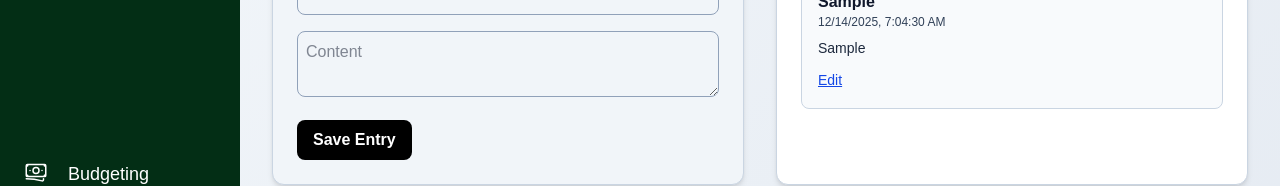
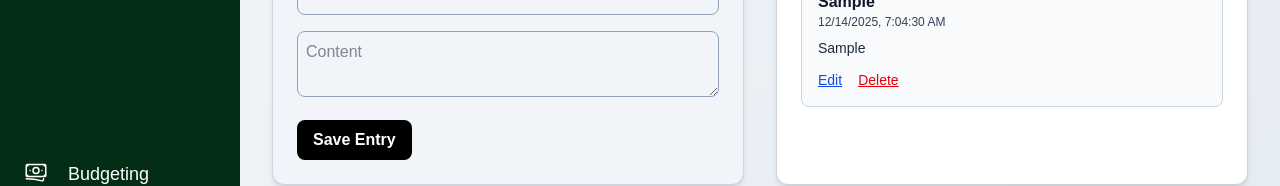
Before and after one commit to hanscabanero/WebDevelopment2FinalProject, a Next.js app: page /Journaling in a window 1280 px wide. Both pictures are taken after typing "Sample", "Sample" into the empty fields and a click on the button "Save Entry". Shown: the part 132-318 px from the top of the page. Built offline with nearby package versions, Linux system fonts and the light colour scheme; no server answers.

Commit message:
delete fucntion
added delete function and changed firebase keys

```diff
--- a/app/Journaling/journal-list.js
+++ b/app/Journaling/journal-list.js
@@ -1,6 +1,6 @@
 "use client";
 
-export default function JournalList({ entries, onEdit }) {
+export default function JournalList({ entries, onEdit, onDelete }) {
   return (
     <div className="bg-white p-6 rounded-xl shadow-md border border-slate-300">
       <h2 className="text-2xl font-bold text-slate-900 mb-4">Saved Journals</h2>
@@ -11,9 +11,9 @@
         </p>
       ) : (
         <div className="space-y-2 max-h-96 overflow-y-auto">
-          {entries.map((entry, index) => (
+          {entries.map((entry) => (
             <div
-              key={entry.id || index}
+              key={entry.id}
               className="bg-slate-50 p-4 rounded-lg border border-slate-300 hover:shadow-md transition"
             >
               <p className="font-semibold text-slate-900">{entry.title}</p>
@@ -22,12 +22,22 @@
 
               <p className="text-sm text-slate-800 mt-2">{entry.content}</p>
 
-              <button
-                className="text-blue-700 text-sm underline mt-3"
-                onClick={() => onEdit(entry)}
-              >
-                Edit
-              </button>
+              {/* Buttons */}
+              <div className="flex gap-4 mt-3">
+                <button
+                  className="text-blue-700 text-sm underline cursor-pointer"
+                  onClick={() => onEdit(entry)}
+                >
+                  Edit
+                </button>
+
+                <button
+                  className="text-red-600 text-sm underline cursor-pointer"
+                  onClick={() => onDelete(entry.id)}
+                >
+                  Delete
+                </button>
+              </div>
             </div>
           ))}
         </div>
--- a/app/Journaling/page.js
+++ b/app/Journaling/page.js
@@ -39,10 +39,10 @@
     setEditingEntry(null);
   };
 
-  // delete journal entry
-  const deleteEntry = (id) => {
-    setEntries(entries.filter(e => e.id !== id));
-  };
+ // Delete entry
+const deleteEntry = (id) => {
+  setEntries((prev) => prev.filter((entry) => entry.id !== id));
+};
 
   return (
     <div className="min-h-screen flex">
--- a/app/components/sidebar.js
+++ b/app/components/sidebar.js
@@ -52,8 +52,8 @@
             className="flex items-center hover:text-gray-200 text-lg"
           >
            <svg xmlns="http://www.w3.org/2000/svg" fill="none" viewBox="0 0 24 24" stroke-width="1.5" stroke="currentColor" class="size-6">
-              <path strokeLinecap="round" strokeLinejoin="round" d="M10.343 3.94c.09-.542.56-.94 1.11-.94h1.093c.55 0 1.02.398 1.11.94l.149.894c.07.424.384.764.78.93.398.164.855.142 1.205-.108l.737-.527a1.125 1.125 0 0 1 1.45.12l.773.774c.39.389.44 1.002.12 1.45l-.527.737c-.25.35-.272.806-.107 1.204.165.397.505.71.93.78l.893.15c.543.09.94.559.94 1.109v1.094c0 .55-.397 1.02-.94 1.11l-.894.149c-.424.07-.764.383-.929.78-.165.398-.143.854.107 1.204l.527.738c.32.447.269 1.06-.12 1.45l-.774.773a1.125 1.125 0 0 1-1.449.12l-.738-.527c-.35-.25-.806-.272-1.203-.107-.398.165-.71.505-.781.929l-.149.894c-.09.542-.56.94-1.11.94h-1.094c-.55 0-1.019-.398-1.11-.94l-.148-.894c-.071-.424-.384-.764-.781-.93-.398-.164-.854-.142-1.204.108l-.738.527c-.447.32-1.06.269-1.45-.12l-.773-.774a1.125 1.125 0 0 1-.12-1.45l.527-.737c.25-.35.272-.806.108-1.204-.165-.397-.506-.71-.93-.78l-.894-.15c-.542-.09-.94-.56-.94-1.109v-1.094c0-.55.398-1.02.94-1.11l.894-.149c.424-.07.765-.383.93-.78.165-.398.143-.854-.108-1.204l-.526-.738a1.125 1.125 0 0 1 .12-1.45l.773-.773a1.125 1.125 0 0 1 1.45-.12l.737.527c.35.25.807.272 1.204.107.397-.165.71-.505.78-.929l.15-.894Z" />
-              <path strokeLinecap="round" strokeLinejoin="round" d="M15 12a3 3 0 1 1-6 0 3 3 0 0 1 6 0Z" />
+              <path stroke-linecap="round" stroke-linejoin="round" d="M10.343 3.94c.09-.542.56-.94 1.11-.94h1.093c.55 0 1.02.398 1.11.94l.149.894c.07.424.384.764.78.93.398.164.855.142 1.205-.108l.737-.527a1.125 1.125 0 0 1 1.45.12l.773.774c.39.389.44 1.002.12 1.45l-.527.737c-.25.35-.272.806-.107 1.204.165.397.505.71.93.78l.893.15c.543.09.94.559.94 1.109v1.094c0 .55-.397 1.02-.94 1.11l-.894.149c-.424.07-.764.383-.929.78-.165.398-.143.854.107 1.204l.527.738c.32.447.269 1.06-.12 1.45l-.774.773a1.125 1.125 0 0 1-1.449.12l-.738-.527c-.35-.25-.806-.272-1.203-.107-.398.165-.71.505-.781.929l-.149.894c-.09.542-.56.94-1.11.94h-1.094c-.55 0-1.019-.398-1.11-.94l-.148-.894c-.071-.424-.384-.764-.781-.93-.398-.164-.854-.142-1.204.108l-.738.527c-.447.32-1.06.269-1.45-.12l-.773-.774a1.125 1.125 0 0 1-.12-1.45l.527-.737c.25-.35.272-.806.108-1.204-.165-.397-.506-.71-.93-.78l-.894-.15c-.542-.09-.94-.56-.94-1.109v-1.094c0-.55.398-1.02.94-1.11l.894-.149c.424-.07.765-.383.93-.78.165-.398.143-.854-.108-1.204l-.526-.738a1.125 1.125 0 0 1 .12-1.45l.773-.773a1.125 1.125 0 0 1 1.45-.12l.737.527c.35.25.807.272 1.204.107.397-.165.71-.505.78-.929l.15-.894Z" />
+              <path stroke-linecap="round" stroke-linejoin="round" d="M15 12a3 3 0 1 1-6 0 3 3 0 0 1 6 0Z" />
             </svg>
             <span className="pl-3">Sign Out</span>
           </Link>
```
